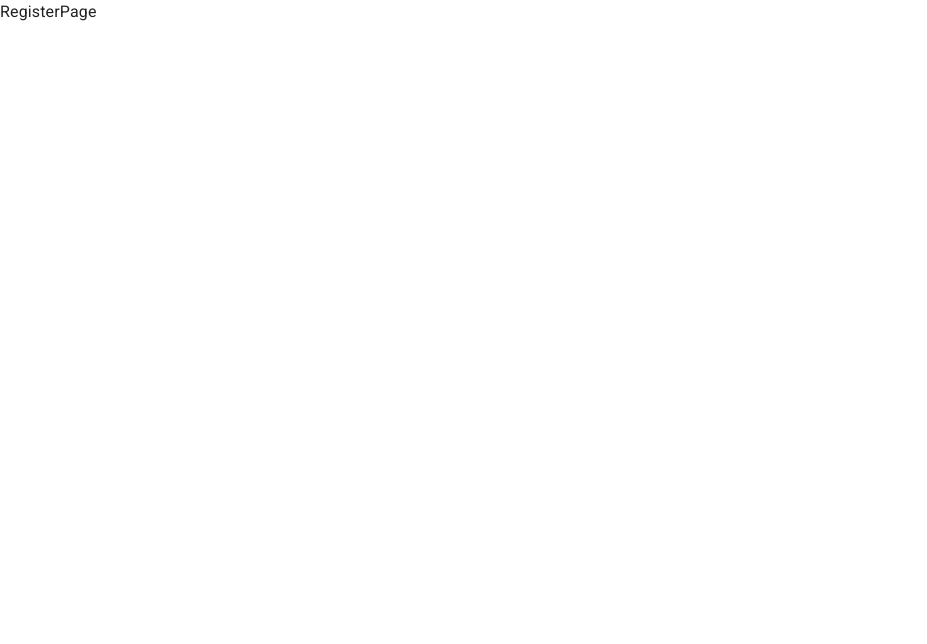
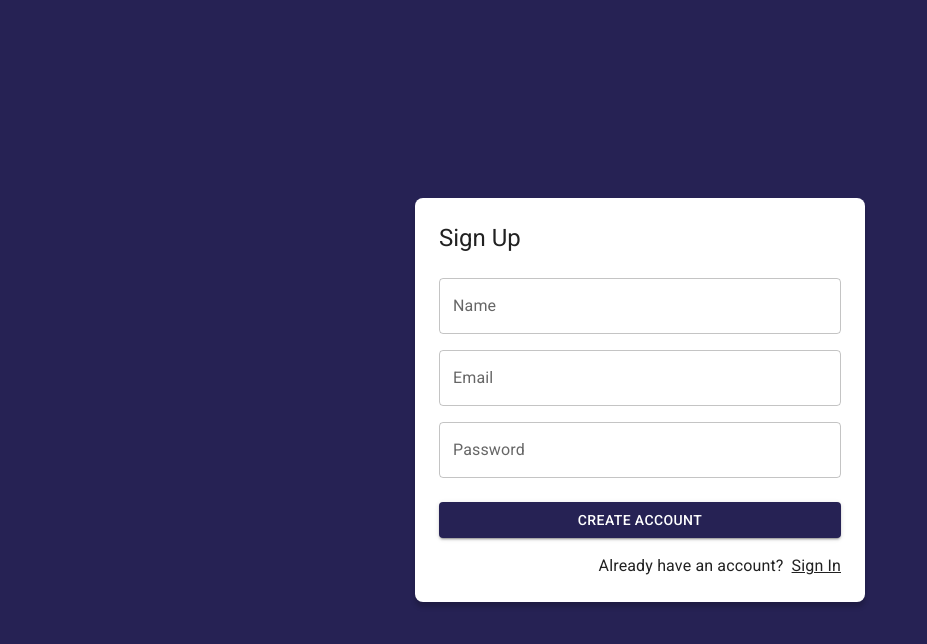
Before and after one commit to Omared250/JournalApp, a React (Vite) app: page /auth/register in a window 1280 px wide. Shown: the top 644 px of the page, without its empty margins (0-927 px from the left). Built offline with nearby package versions, Linux system fonts and the light colour scheme.

Commit message:
register page using layout

```diff
--- a/src/auth/pages/RegisterPage.jsx
+++ b/src/auth/pages/RegisterPage.jsx
@@ -1,6 +1,52 @@
+import { Link as RouterLink } from 'react-router-dom';
+import { Button, Grid, Link, TextField, Typography } from "@mui/material";
+import { Google } from "@mui/icons-material";
+import { AuthLayout } from '../layout/AuthLayout';
 
 export const RegisterPage = () => {
     return (
-        <div>RegisterPage</div>
+        <AuthLayout title="Sign Up">
+            <form>
+                <Grid container>
+                    <Grid item xs={ 12 } sx={{ mt: 2 }}>
+                        <TextField
+                            label="Name"
+                            type="text"
+                            placeholder="Your Name"
+                            fullWidth
+                        />
+                    </Grid>
+                    <Grid item xs={ 12 } sx={{ mt: 2 }}>
+                        <TextField
+                            label="Email"
+                            type="email"
+                            placeholder="correo@google.com"
+                            fullWidth
+                        />
+                    </Grid>
+                    <Grid item xs={ 12 } sx={{ mt: 2 }}>
+                        <TextField
+                            label="Password"
+                            type="password"
+                            placeholder="password"
+                            fullWidth
+                        />
+                    </Grid>
+                    <Grid container spacing={ 2 } sx={{ mb: 2, mt: 1 }}>
+                        <Grid item xs={ 12 }>
+                            <Button variant='contained' fullWidth>
+                                Create Account
+                            </Button>
+                        </Grid>
+                    </Grid>
+                    <Grid container direction='row' justifyContent='end'>
+                        <Typography sx={{ mr: 1 }}>Already have an account?</Typography>
+                        <Link component={ RouterLink } color='inherit' to="/auth/login">
+                            Sign In
+                        </Link>
+                    </Grid>
+                </Grid>
+            </form>
+        </AuthLayout>
     )
 };
```
